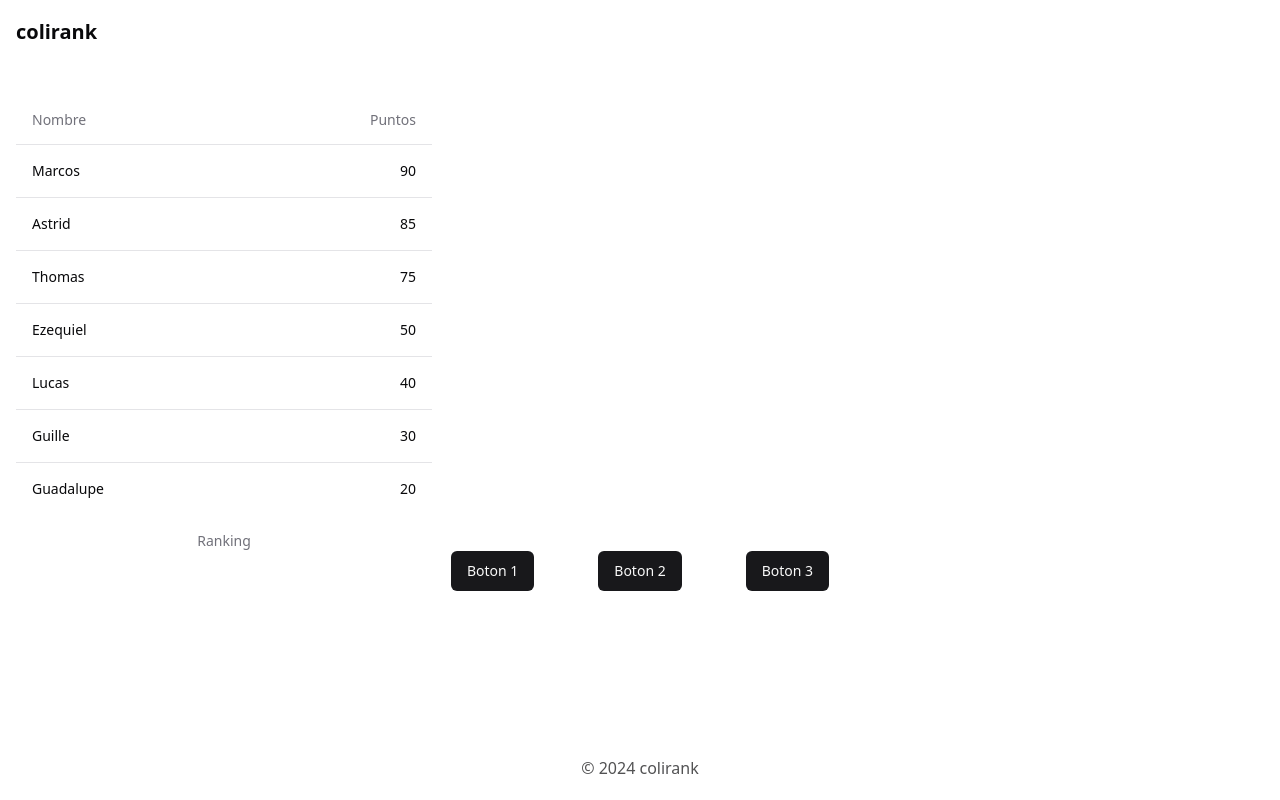
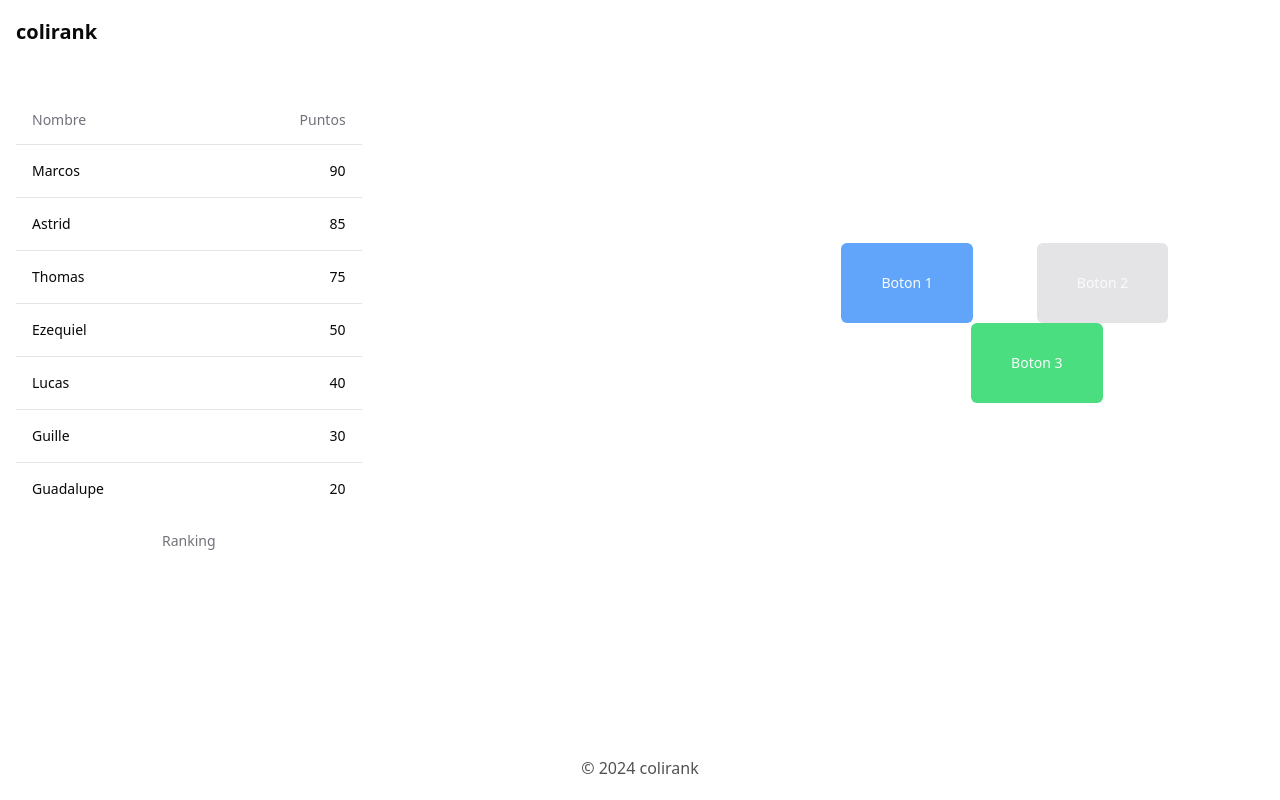
Before and after one commit to colidevs/colirank, a Next.js app: page / in a window 1280 px wide. Built offline with nearby package versions, Linux system fonts and the light colour scheme.

Commit message:
posicionamos los botones y cambiamos los estilos

```diff
--- a/src/app/page.tsx
+++ b/src/app/page.tsx
@@ -3,14 +3,14 @@ import {Button} from "@/components/ui/button";
 
 export default function HomePage() {
   return (
-    <section>
+    <section className="flex flex-row space-x-96">
       <div className="w-4/12">
         <TableDemo />
       </div>
-      <div className="mx-8 space-x-16 text-center">
-        <Button>Boton 1</Button>
-        <Button>Boton 2</Button>
-        <Button>Boton 3</Button>
+      <div className="m-auto w-6/12 space-x-16 text-center">
+        <Button className="bg-blue-400 p-10">Boton 1</Button>
+        <Button className="bg-zinc-200 p-10">Boton 2</Button>
+        <Button className="bg-green-400 p-10">Boton 3</Button>
       </div>
     </section>
   );
--- a/src/components/TableDemo.tsx
+++ b/src/components/TableDemo.tsx
@@ -47,8 +47,6 @@ const usuarios = [
   },
 ];
 
-usuarios.sort((a, b) => b.Puntos - a.Puntos);
-
 export default function TableDemo() {
   return (
     <Table>
@@ -60,12 +58,14 @@ export default function TableDemo() {
         </TableRow>
       </TableHeader>
       <TableBody>
-        {usuarios.map((usuario) => (
-          <TableRow key={usuario.ID}>
-            <TableCell className="text-left font-medium">{usuario.Nombre}</TableCell>
-            <TableCell className="text-right">{usuario.Puntos}</TableCell>
-          </TableRow>
-        ))}
+        {usuarios
+          .sort((a, b) => b.Puntos - a.Puntos)
+          .map(({ID, Nombre, Puntos}) => (
+            <TableRow key={ID}>
+              <TableCell className="text-left font-medium">{Nombre}</TableCell>
+              <TableCell className="text-right">{Puntos}</TableCell>
+            </TableRow>
+          ))}
       </TableBody>
     </Table>
   );
```
